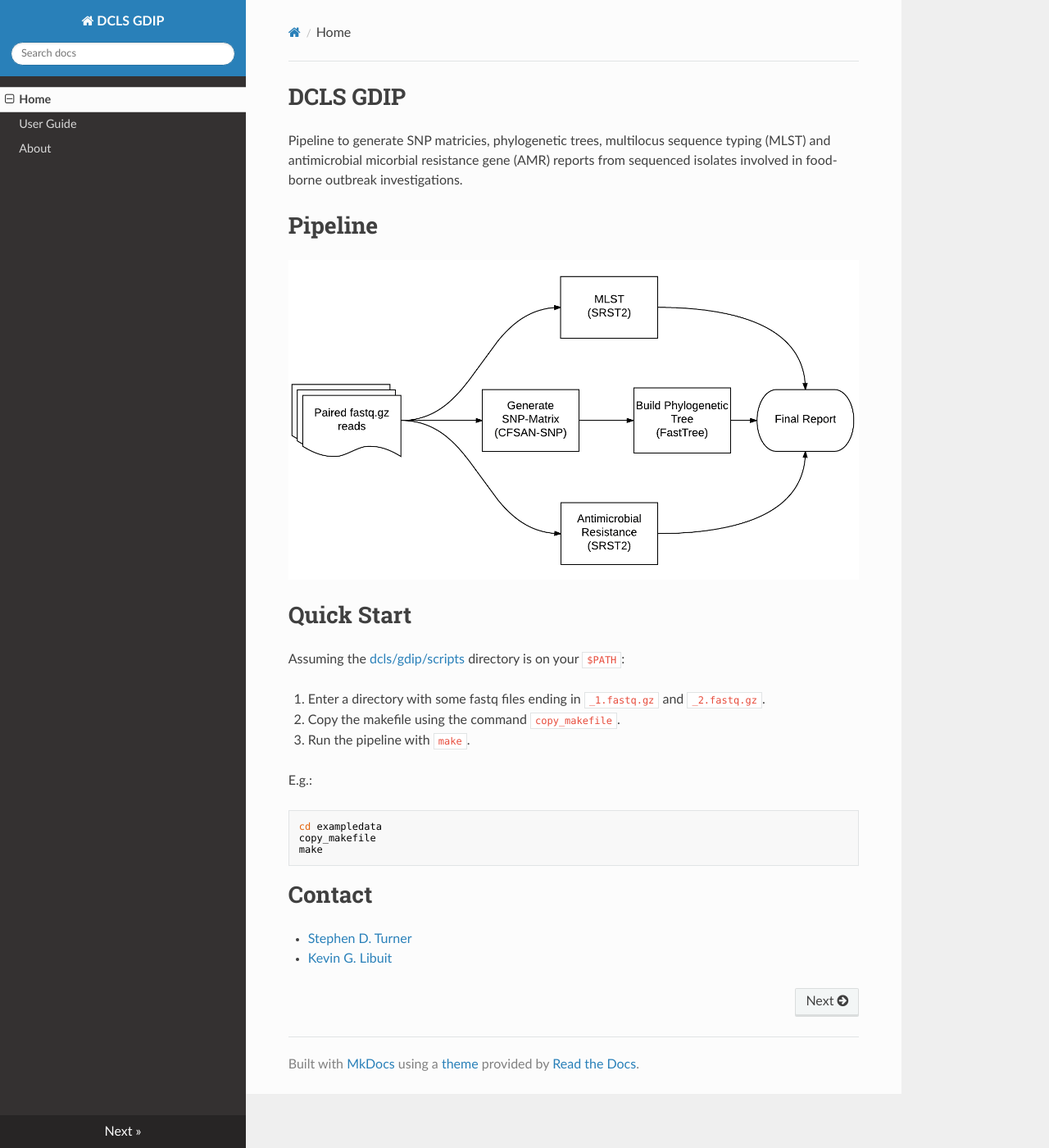
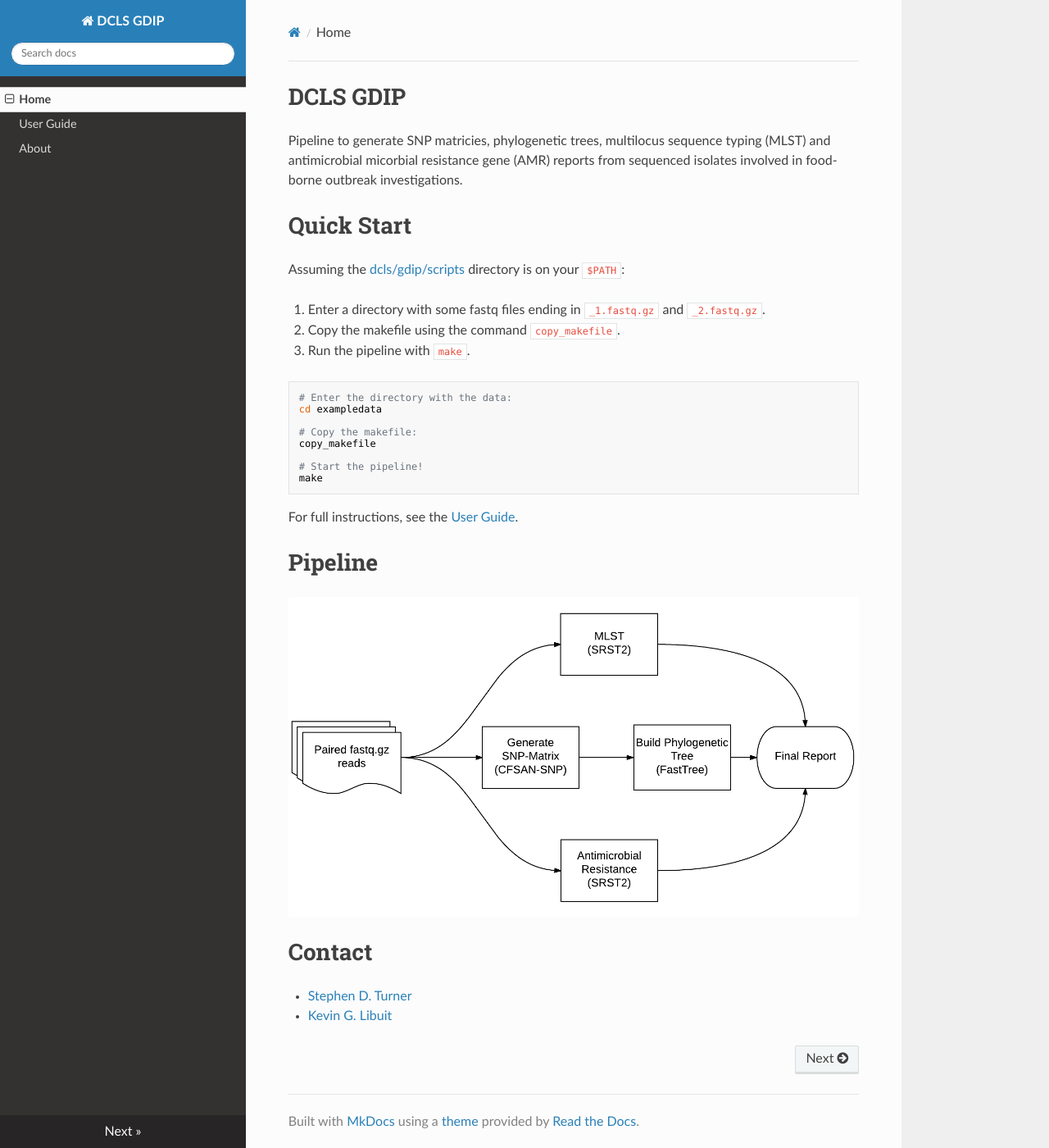
Before and after one commit to dcls/gdip, an MkDocs documentation site: the page built from docs/docs/index.md, in a window 1280 px wide and 1400 px high. Shown: the whole window at 82% size. Built offline with MkDocs 1.6.1, drawn with Linux system fonts in a browser that asks for light colours; nearby versions of some CDN libraries; old or Windows-style settings are respelled for this version of MkDocs.

Commit message:
rearrange docs landing page

````diff
--- a/docs/docs/index.md
+++ b/docs/docs/index.md
@@ -1,10 +1,6 @@
 # DCLS GDIP
 
 Pipeline to generate SNP matricies, phylogenetic trees, multilocus sequence typing (MLST) and antimicrobial micorbial resistance gene (AMR) reports from sequenced isolates involved in food-borne outbreak investigations.
-
-# Pipeline
-
-![](./pipeline.png)
 
 # Quick Start
 
@@ -14,13 +10,22 @@ Assuming the [dcls/gdip/scripts](https://github.com/dcls/gdip/tree/master/script
 2. Copy the makefile using the command `copy_makefile`.
 3. Run the pipeline with `make`.
 
-E.g.:
+```sh
+# Enter the directory with the data:
+cd exampledata
 
-```sh
-cd exampledata
+# Copy the makefile:
 copy_makefile
+
+# Start the pipeline!
 make
 ```
+
+For full instructions, see the [User Guide](userguide).
+
+# Pipeline
+
+![](./pipeline.png)
 
 # Contact
 
````
Also changed, not shown: docs/docs/about.md (+3 -1 lines).
